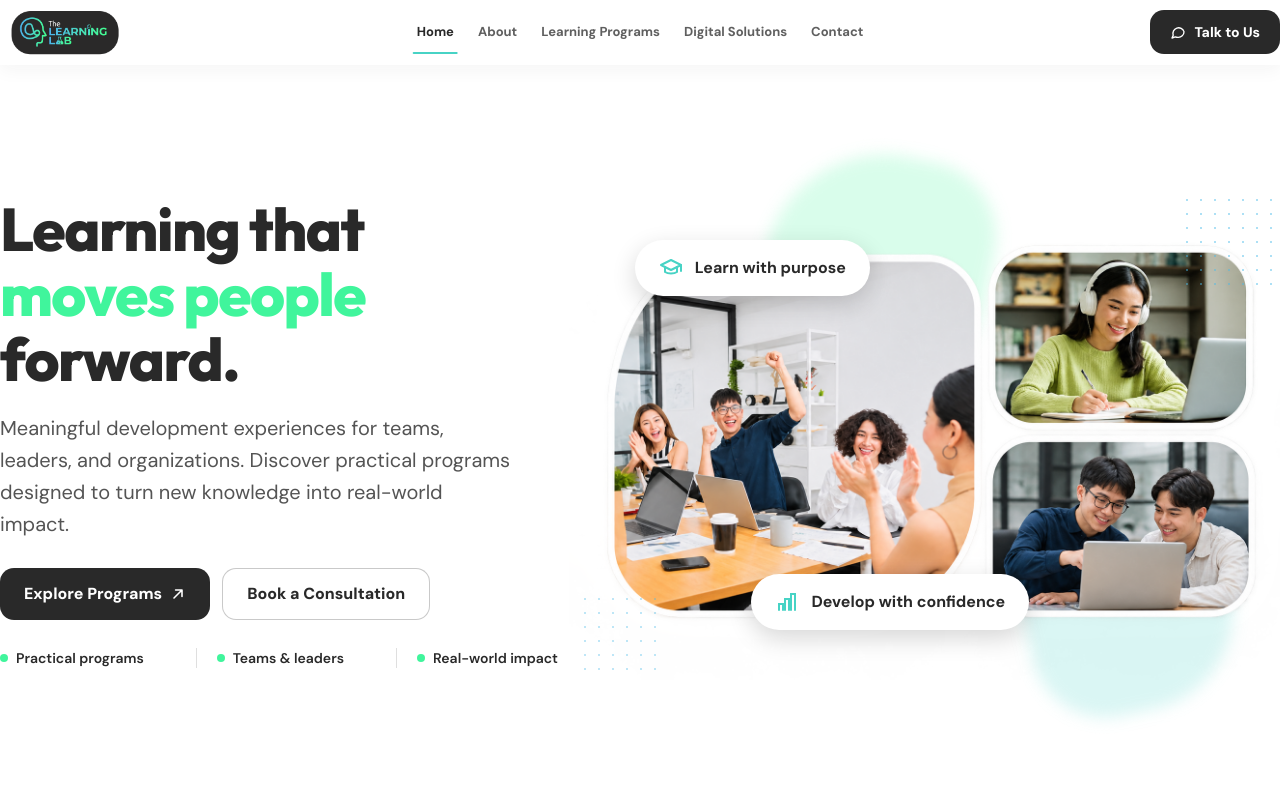
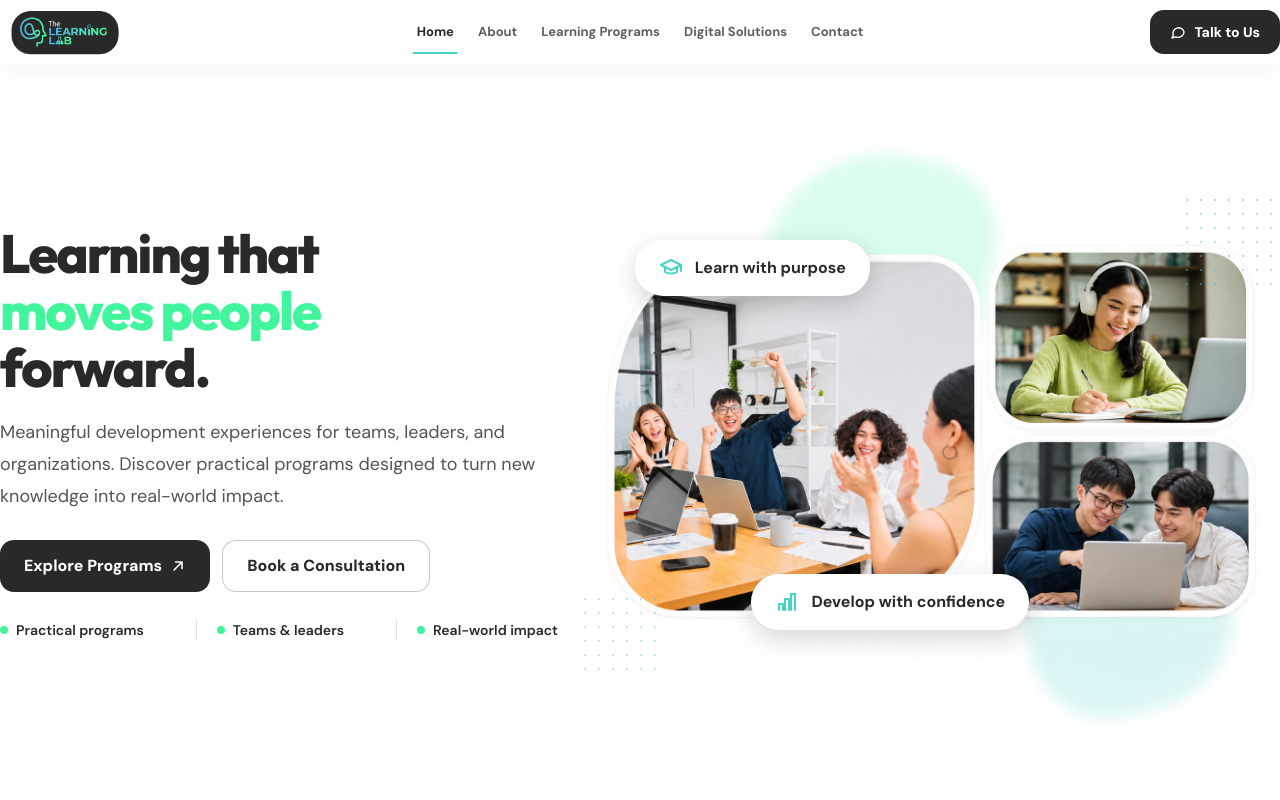
Before and after one commit to gabzy0423/The-Learning-Lab, a Next.js app: page / in a window 1280 px wide. Shown: the top 800 px of the page. Built offline with nearby package versions, Linux system fonts and the light colour scheme.

Commit message:
Improve home hero typography

```diff
--- a/app/page.tsx
+++ b/app/page.tsx
@@ -42,12 +42,12 @@ export default function Home() {
       {/* Desktop navbar occupies 4rem plus its 1px bottom border. */}
       <div className="mx-auto grid min-h-0 w-full max-w-[80rem] grid-cols-1 items-start gap-8 px-7 py-10 sm:px-10 sm:py-12 lg:min-h-[calc(100dvh-4rem-1px)] lg:grid-cols-[minmax(0,0.9fr)_minmax(0,1.1fr)] lg:items-center lg:px-0">
         <div className="max-w-2xl">
-          <h1 id="hero-heading" className="max-w-2xl text-3xl font-extrabold leading-[1.08] tracking-tight sm:text-4xl lg:text-[clamp(3rem,4.7vw,4rem)]">
+          <h1 id="hero-heading" className="max-w-2xl text-balance text-3xl font-extrabold leading-[1.06] tracking-[-0.035em] sm:text-4xl lg:text-[clamp(3rem,4.2vw,3.75rem)]">
             <span className="sm:block">Learning that </span>
             <span className="text-brand-mint-green sm:block">moves people </span>
             <span className="sm:block">forward.</span>
           </h1>
-          <p className="mt-5 max-w-lg text-base leading-7 text-brand-charcoal/80 sm:text-lg sm:leading-8 lg:text-xl">
+          <p className="mt-5 max-w-[34rem] text-base leading-7 text-brand-charcoal/80 sm:text-lg sm:leading-8 lg:text-lg">
             Meaningful development experiences for teams, leaders, and
             organizations. Discover practical programs designed to turn new
             knowledge into real-world impact.
@@ -78,7 +78,7 @@ export default function Home() {
               Book a Consultation
             </Link>
           </div>
-          <ul className="mt-7 flex w-full flex-wrap items-center justify-start gap-x-4 gap-y-2 text-[10px] font-semibold text-brand-charcoal sm:gap-x-6 sm:text-xs lg:gap-x-8 lg:text-sm">
+          <ul className="mt-7 flex w-full flex-wrap items-center justify-start gap-x-4 gap-y-2 text-xs font-semibold leading-5 text-brand-charcoal sm:gap-x-6 sm:text-sm lg:gap-x-8">
             <li className="flex items-center gap-2 sm:pr-5"><span aria-hidden="true" className="size-2 rounded-full bg-brand-mint-green" />Practical programs</li>
             <li className="flex items-center gap-2 sm:border-l sm:border-brand-charcoal/15 sm:px-5"><span aria-hidden="true" className="size-2 rounded-full bg-brand-mint-green" />Teams &amp; leaders</li>
             <li className="flex items-center gap-2 sm:border-l sm:border-brand-charcoal/15 sm:pl-5"><span aria-hidden="true" className="size-2 rounded-full bg-brand-mint-green" />Real-world impact</li>
```
